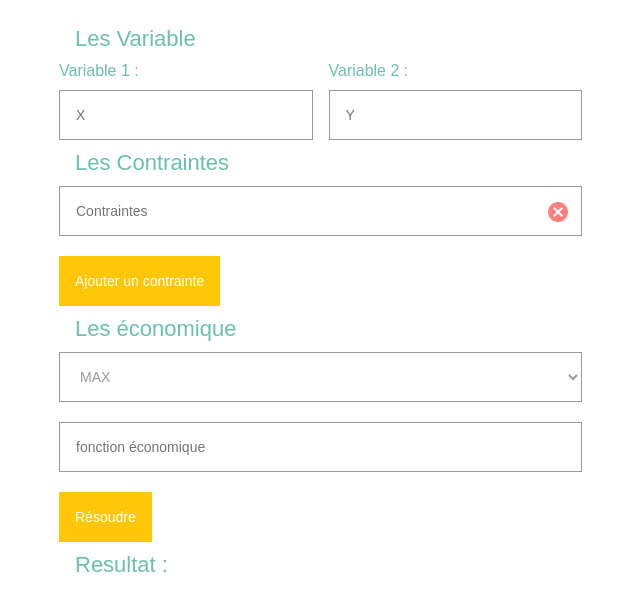
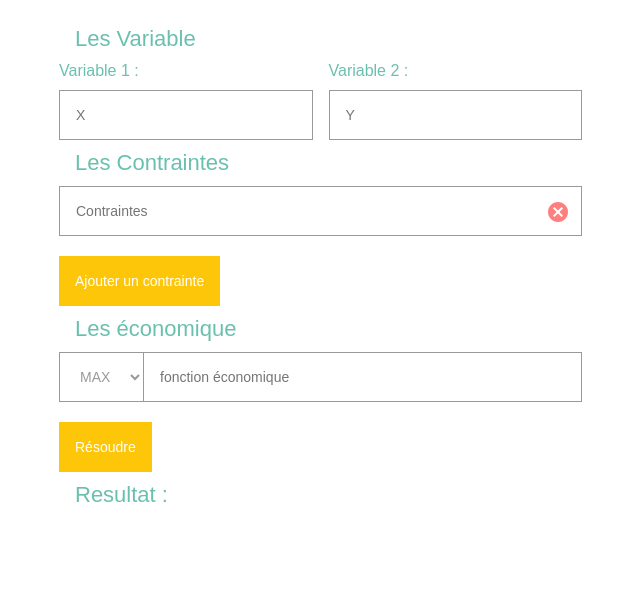
Before and after one commit to Nomentsafiidy/PLgraphe, an Angular app: page /plgraphe in a window 1280 px wide. Shown: the top 610 px of the page, without its empty margins (42-682 px from the left). Built offline with nearby package versions, Linux system fonts and the light colour scheme.

Commit message:
feat plgraphe: fonction economique style

```diff
--- a/src/app/pages/plgraphe/plgraphe.page.html
+++ b/src/app/pages/plgraphe/plgraphe.page.html
@@ -4,17 +4,39 @@
     <div class="pl_variable_container">
       <div class="pl_variable">
         <label class="f_text_primary" for="var1">Variable 1 : </label>
-                <input class="f_input" type="text" id="var1" placeholder="X" [(ngModel)]="var1" />
+        <input
+          class="f_input"
+          type="text"
+          id="var1"
+          placeholder="X"
+          [(ngModel)]="var1"
+        />
       </div>
       <div>
         <label class="f_text_primary" for="var2">Variable 2 : </label>
-                <input class="f_input" type="text" id="var2" placeholder="Y" [(ngModel)]="var2" />
+        <input
+          class="f_input"
+          type="text"
+          id="var2"
+          placeholder="Y"
+          [(ngModel)]="var2"
+        />
       </div>
     </div>
     <div class="f_text_primary pl_subtitle">Les Contraintes</div>
     <div class="pl_contrainte_container">
-            <div *ngFor="let contrainte of contraintes; let i =index" class="pl_contrainte_item">
-                <input (input)="contrainteChange($event, contrainte.id)" [(ngModel)]="contrainte.contrainte" class="f_input" type="text" [id]="'contrainte'+ contrainte.id" placeholder="Contraintes" />
+      <div
+        *ngFor="let contrainte of contraintes; let i =index"
+        class="pl_contrainte_item"
+      >
+        <input
+          (input)="contrainteChange($event, contrainte.id)"
+          [(ngModel)]="contrainte.contrainte"
+          class="f_input"
+          type="text"
+          [id]="'contrainte'+ contrainte.id"
+          placeholder="Contraintes"
+        />
         <i (click)="removeConstraint(contrainte.id)" class="material-icons">
           cancel
         </i>
@@ -25,7 +47,7 @@
     </div>
     <div class="f_text_primary pl_subtitle">Les économique</div>
     <div class="pl_func_economique">
-            <select class="f_input" value="max">
+      <select class="f_input f_select_input" value="max">
         <option value="max">MAX</option>
         <option value="min">MIN</option>
       </select>
--- a/src/app/pages/plgraphe/plgraphe.page.scss
+++ b/src/app/pages/plgraphe/plgraphe.page.scss
@@ -22,3 +22,11 @@
     transform: scale(1.15);
   }
 }
+.pl_func_economique {
+  display: flex;
+  flex-direction: row;
+  .f_select_input {
+    width: 90px;
+    border-right: none !important;
+  }
+}
--- a/src/assets/scss/form.scss
+++ b/src/assets/scss/form.scss
@@ -12,6 +12,21 @@
   &:focus {
     outline: none;
     border: 1px solid var(--warning-color);
+  }
+}
+
+.f_input_danger {
+  height: 50px;
+  width: 100%;
+  border-radius: 0px;
+  padding: 0px 16px;
+  margin: 10px 0px;
+  background-color: white !important;
+  border: 1px solid var(--negative-color) !important;
+  font-size: 14px;
+  color: #999999;
+  &:focus {
+    outline: none;
   }
 }
 
```
Lines whose indentation alone changed are shown as unchanged.
